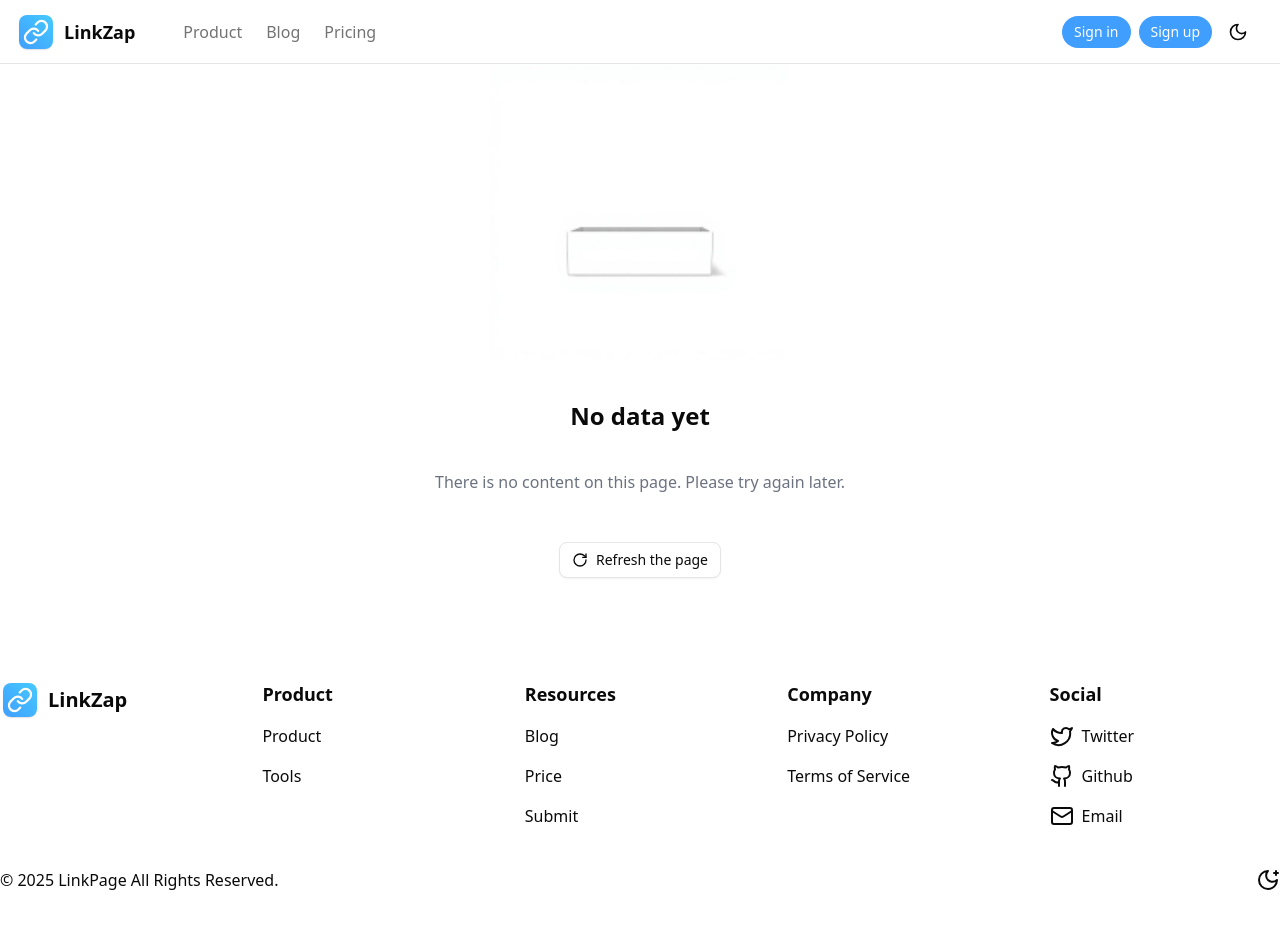
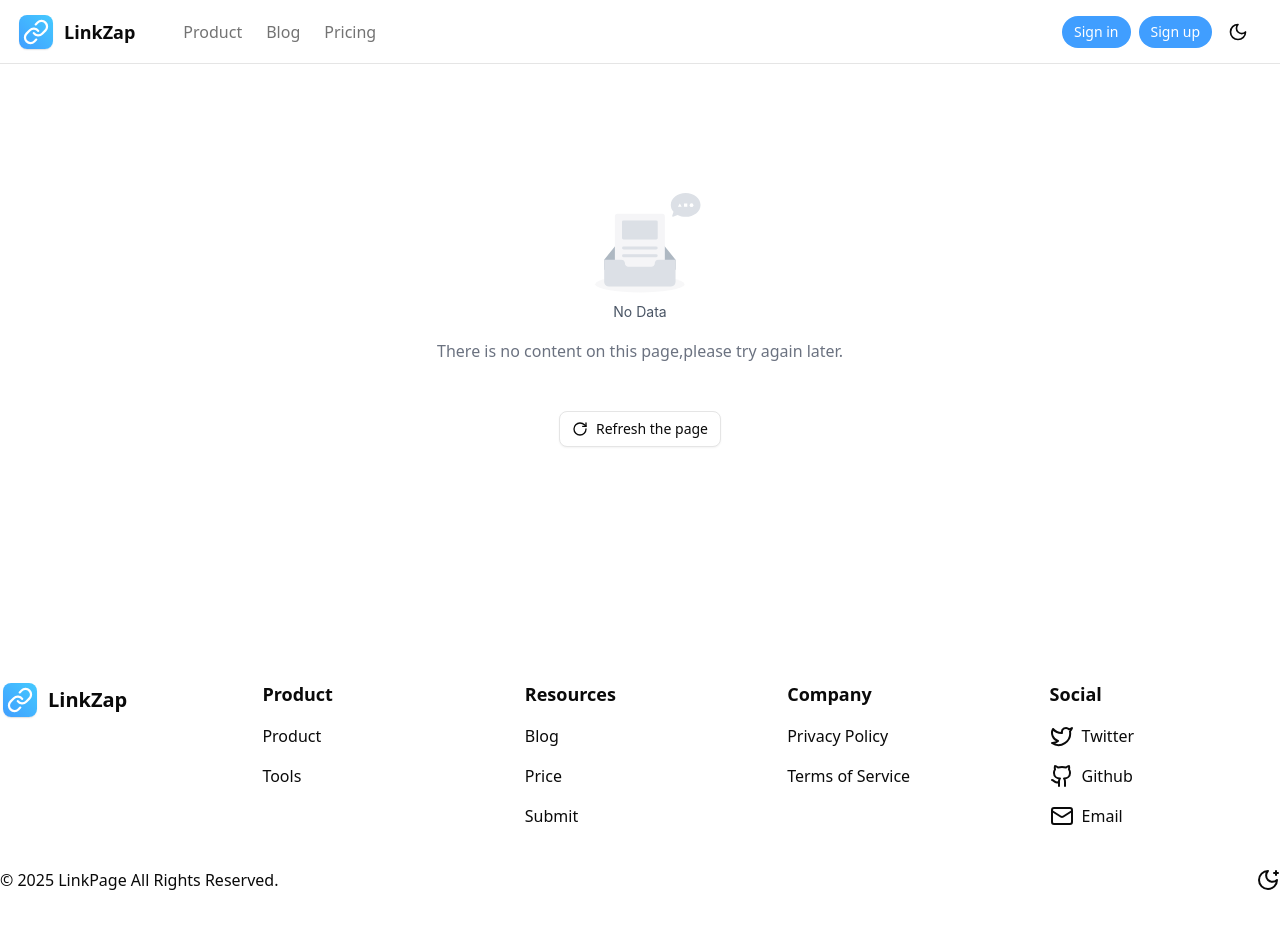
Before and after one commit to andyowli/LinkZap, a Next.js app: page /blog in a window 1280 px wide. Shown: the top 928 px of the page. Built offline with nearby package versions, Linux system fonts and the light colour scheme; no server answers.

Commit message:
Modify the file again

```diff
--- a/package.json
+++ b/package.json
@@ -23,6 +23,7 @@
     "@tiptap/pm": "^2.14.0",
     "@tiptap/react": "^2.14.0",
     "@tiptap/starter-kit": "^2.14.0",
+    "antd": "^5.27.0",
     "class-variance-authority": "^0.7.1",
     "clsx": "^2.1.1",
     "cmdk": "^1.1.1",
--- a/src/components/empty-data.tsx
+++ b/src/components/empty-data.tsx
@@ -2,21 +2,16 @@
 
 import { RotateCw } from "lucide-react";
 import { Button } from "./ui/button";
-import Image from "next/image";
+import { Empty } from 'antd';
 
 export const EmptyData = () => {
     return (
         <div className="h-[80vh] flex flex-col items-center justify-center">
-            <Image
-                src="/data.png"
-                alt="No data"
-                width={300}
-                height={300}
-                className="mb-4"
-            />
-            <div className="flex flex-col items-center justify-center mb-8 mt-[-60]">
-                <h2>No data yet</h2>
-                <p className="text-[#6B7280]">There is no content on this page. Please try again later.</p>
+            <div className="mb-8">
+                <Empty
+                    description={<span className="dark:text-[#6B7280] text-gray-600">No Data</span>}
+                />
+                <p className="text-[#6B7280]">There is no content on this page,please try again later.</p>
             </div>
 
             <Button
```
Also changed, not shown: public/data.png (deleted), 1 other file (tests, documents, lock files or other folders).
